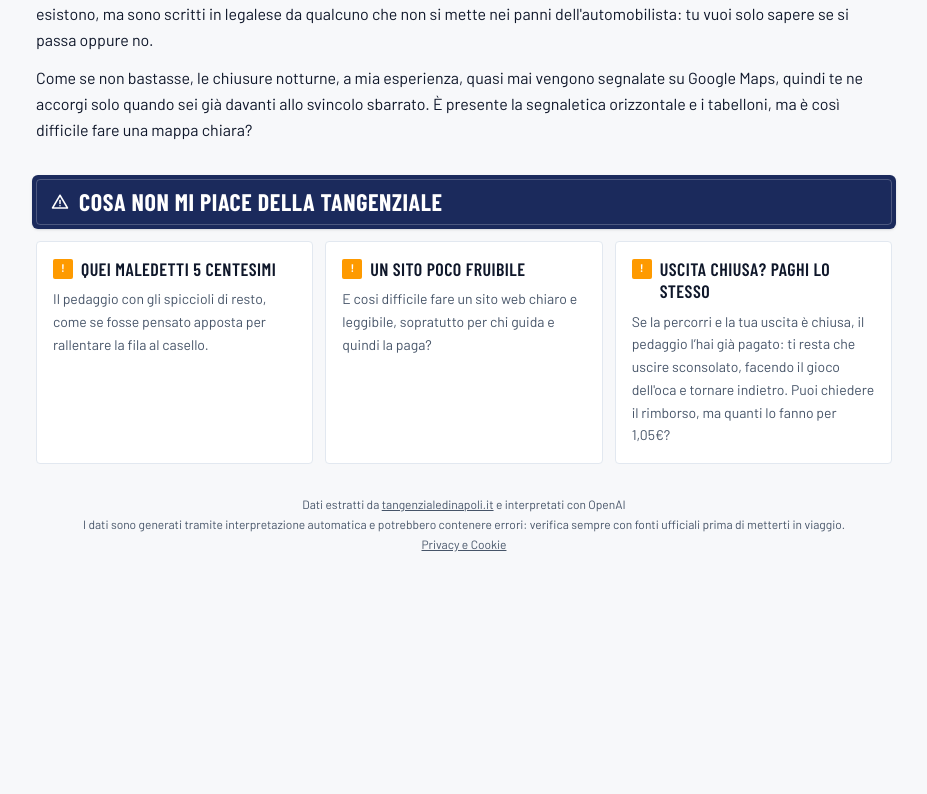
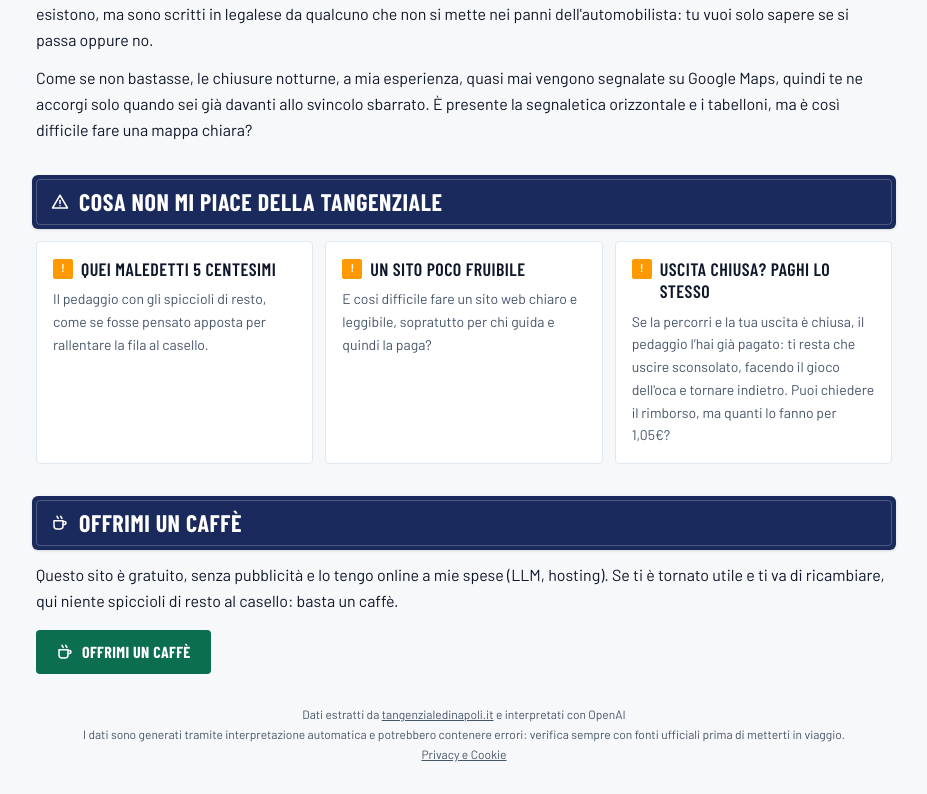
Before and after one commit to hanarker/tangenziale_aoc, a Next.js app: page / in a window 1280 px wide. Shown: the part 1030-1824 px from the top of the page, without its empty margins (176-1103 px from the left). Before the commit the page ends 1614 px from the top, so only its background shows below. Built offline with nearby package versions, Linux system fonts and the light colour scheme; no server answers; the database is empty.

Commit message:
Aggiunta sezione offrimi caffè e test analytics vercel

```diff
--- a/app/layout.tsx
+++ b/app/layout.tsx
@@ -1,5 +1,6 @@
 import type { Metadata } from 'next'
 import Script from 'next/script'
+import { Analytics } from '@vercel/analytics/next'
 import { Barlow, Barlow_Condensed } from 'next/font/google'
 import { Navbar } from '@/components/Navbar'
 import { CookieBanner } from '@/components/CookieBanner'
@@ -67,6 +68,7 @@ export default function RootLayout({
         <Navbar />
         {children}
         <CookieBanner />
+        <Analytics />
       </body>
     </html>
   )
--- a/components/InfoSections.tsx
+++ b/components/InfoSections.tsx
@@ -42,6 +42,35 @@ function WarningIcon() {
       />
       <line x1="12" y1="10" x2="12" y2="14" stroke="currentColor" strokeWidth="2" strokeLinecap="round" />
       <circle cx="12" cy="17" r="1.1" fill="currentColor" />
+    </svg>
+  )
+}
+
+function CoffeeIcon() {
+  return (
+    <svg width="18" height="18" viewBox="0 0 24 24" aria-hidden="true" className="shrink-0">
+      <path
+        d="M4 9 H16 V16 C16 18.2 14.2 20 12 20 H8 C5.8 20 4 18.2 4 16 Z"
+        fill="none"
+        stroke="currentColor"
+        strokeWidth="2"
+        strokeLinejoin="round"
+      />
+      <path
+        d="M16 10 H18 C19.1 10 20 10.9 20 12 C20 13.1 19.1 14 18 14 H16"
+        fill="none"
+        stroke="currentColor"
+        strokeWidth="2"
+        strokeLinecap="round"
+        strokeLinejoin="round"
+      />
+      <path
+        d="M8 3 C8 4.5 9.5 4.5 9.5 6 M13 3 C13 4.5 14.5 4.5 14.5 6"
+        fill="none"
+        stroke="currentColor"
+        strokeWidth="2"
+        strokeLinecap="round"
+      />
     </svg>
   )
 }
@@ -119,6 +148,23 @@ export function InfoSections() {
           ))}
         </ul>
       </SectionPanel>
+
+      <SectionPanel id="offrimi-un-caffe" titolo="Offrimi un caffè" icona={<CoffeeIcon />}>
+        <p className="text-foreground leading-relaxed">
+          Questo sito è gratuito, senza pubblicità e lo tengo online a mie spese (LLM, hosting).
+          Se ti è tornato utile e ti va di ricambiare, qui niente spiccioli di resto al casello: basta un
+          caffè.
+        </p>
+        <a
+          href="https://paypal.me/aresbertelli"
+          target="_blank"
+          rel="noopener noreferrer"
+          className="mt-4 inline-flex items-center gap-2 rounded-[4px] bg-accent px-5 py-2.5 font-display text-base font-bold uppercase tracking-wide text-white hover:opacity-90 transition-opacity"
+        >
+          <CoffeeIcon />
+          Offrimi un caffè
+        </a>
+      </SectionPanel>
     </div>
   )
 }
--- a/components/Navbar.tsx
+++ b/components/Navbar.tsx
@@ -10,6 +10,7 @@ const NAV_LINKS = [
   { href: '/#chi-sono', label: 'Chi sono' },
   { href: '/#perche', label: 'Perché' },
   { href: '/#cosa-non-mi-piace', label: 'Cosa non mi piace' },
+  { href: '/#offrimi-un-caffe', label: 'Offrimi un caffè' },
 ] as const
 
 function BurgerIcon({ isOpen }: { isOpen: boolean }) {
--- a/package.json
+++ b/package.json
@@ -15,6 +15,7 @@
   },
   "dependencies": {
     "@upstash/redis": "^1.38.0",
+    "@vercel/analytics": "^2.0.1",
     "cheerio": "^1.2.0",
     "next": "16.2.9",
     "node-cron": "^4.5.0",
```
Also changed, not shown: 1 other file (tests, documents, lock files or other folders).
